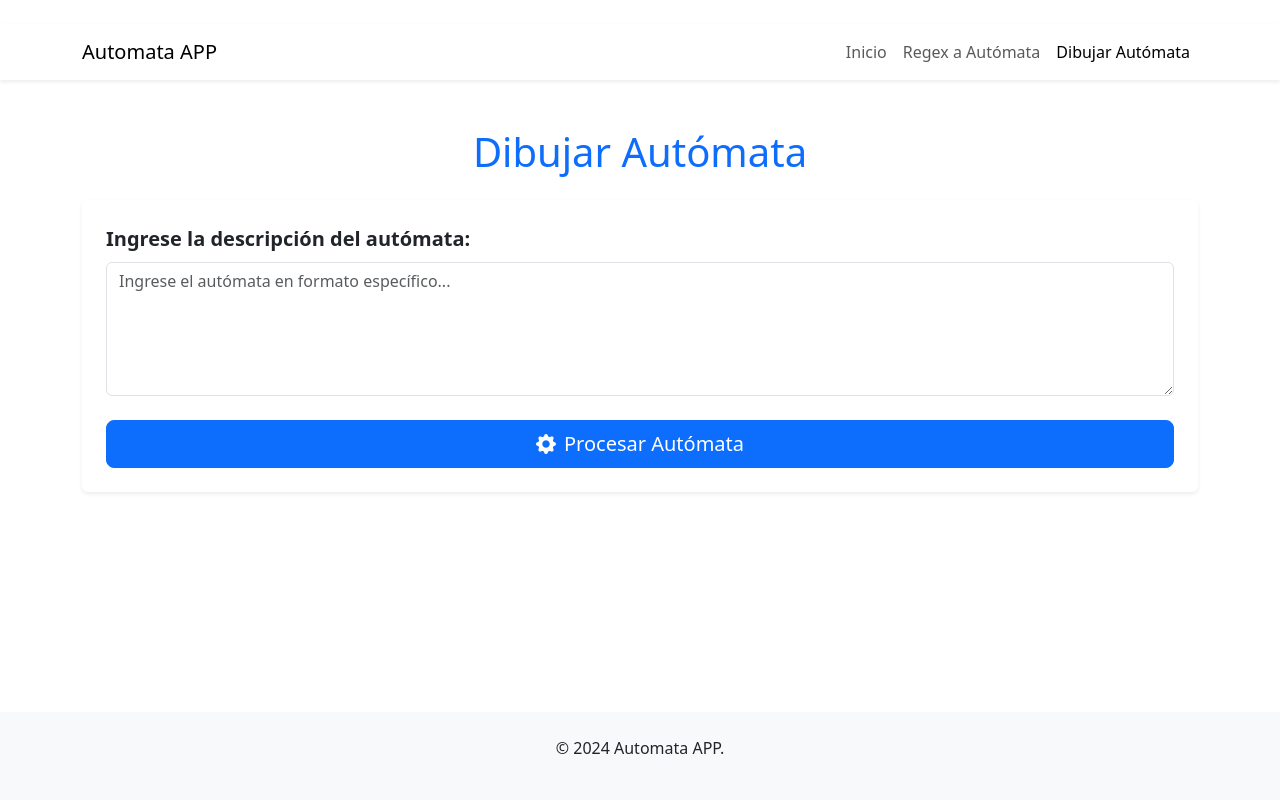
After one commit to Cristian-Infante/AUTOMATA_APP, a Django app: page /draw_automata/ in a window 1280 px wide. The commit adds this page. Run offline with Django 5.2, Linux system fonts and the light colour scheme.

Commit message:
Feature/Index page added

```diff
--- /dev/null
+++ b/AUTOMATA_APP/context_processors.py
@@ -0,0 +1,6 @@
+from datetime import datetime
+
+def current_year(request):
+    return {
+        'current_year': datetime.now().year
+    }
--- a/AUTOMATA_APP/settings.py
+++ b/AUTOMATA_APP/settings.py
@@ -25,7 +25,7 @@ BASE_DIR = Path(__file__).resolve().parent.parent
 SECRET_KEY = 'django-insecure-zy*qz9m8ggoda&z1(ws*va^tz5_o3_+eq8jhros_1ocq&h&605'
 
 # SECURITY WARNING: don't run with debug turned on in production!
-DEBUG = False
+DEBUG = True
 
 ALLOWED_HOSTS = ['automataapp-production.up.railway.app', 'localhost']
 CSRF_TRUSTED_ORIGINS = ['https://automataapp-production.up.railway.app']
@@ -71,6 +71,7 @@ TEMPLATES = [
                 'django.template.context_processors.request',
                 'django.contrib.auth.context_processors.auth',
                 'django.contrib.messages.context_processors.messages',
+                'AUTOMATA_APP.context_processors.current_year',
             ],
         },
     },
--- a/AUTOMATA_APP/urls.py
+++ b/AUTOMATA_APP/urls.py
@@ -20,6 +20,7 @@ from AUTOMATA_APP import views
 
 urlpatterns = [
     path('regex_to_automata/', views.regex_to_automata, name='regex_to_automata'),
+    path('draw_automata/', views.draw_automata, name='draw_automata'),
     path('admin/', admin.site.urls),
     path('', views.index, name='index'),
 ]
--- a/AUTOMATA_APP/views.py
+++ b/AUTOMATA_APP/views.py
@@ -1,10 +1,14 @@
+from datetime import datetime
+from lib2to3.fixes.fix_input import context
+
 from django.shortcuts import render
 from .forms import RegexForm
 from .automata import regex_to_nfa, remove_lambda_transitions, nfa_to_dfa, visualize_automata, reset_state_counter, regex_to_grammar, simulate_dfa
 from .language_description import generate_language_description
 
 def index(request):
-    return render(request, 'regex_to_automata.html')
+    current_year = datetime.now().year
+    return render(request, 'index.html', {'current_year': current_year})
 
 def regex_to_automata(request):
     if request.method == 'POST':
@@ -24,8 +28,8 @@ def regex_to_automata(request):
             dfa_graph = visualize_automata(dfa)
 
             automata_list = [
-                ('AFN-λ', nfa_lambda_graph, 'nfa_lambda'),
-                ('AFN', nfa_no_lambda_graph, 'nfa_no_lambda'),
+                ('AFND-λ', nfa_lambda_graph, 'nfa_lambda'),
+                ('AFND', nfa_no_lambda_graph, 'nfa_no_lambda'),
                 ('AFD', dfa_graph, 'dfa')
             ]
 
@@ -68,3 +72,19 @@ def regex_to_automata(request):
     else:
         form = RegexForm()
     return render(request, 'regex_to_automata.html', {'form': form})
+
+
+def draw_automata(request):
+    # Nueva vista para dibujar el autómata y mostrar información
+    # Puedes replicar la lógica de 'regex_to_automata' o ajustarla según tus necesidades
+    if request.method == 'POST':
+        # Procesar los datos enviados por el usuario
+        # ...
+        context = {
+            # Variables que se enviarán al template
+            # ...
+        }
+        return render(request, 'draw_automata.html', context)
+    else:
+        # Mostrar el formulario inicial
+        return render(request, 'draw_automata.html')
--- /dev/null
+++ b/templates/base.html
@@ -0,0 +1,94 @@
+<!DOCTYPE html>
+<html lang="es">
+<head>
+    <!-- Metaetiquetas y enlaces a Bootstrap -->
+    <meta charset="UTF-8">
+    <meta name="viewport" content="width=device-width, initial-scale=1.0">
+    <title>{% block title %}Automata APP{% endblock %}</title>
+    <!-- Bootstrap CSS -->
+    <link href="https://cdn.jsdelivr.net/npm/bootstrap@5.3.0-alpha1/dist/css/bootstrap.min.css" rel="stylesheet">
+    <!-- Bootstrap Icons -->
+    <link href="https://cdn.jsdelivr.net/npm/bootstrap-icons/font/bootstrap-icons.css" rel="stylesheet">
+    <style>
+        /* Asegurar que el cuerpo tenga altura completa */
+        body, html {
+            height: 100%;
+        }
+        #back-to-top {
+            display: none; /* Ocultar inicialmente */
+        }
+    </style>
+</head>
+<body class="d-flex flex-column min-vh-100">
+    <!-- Navbar -->
+    <nav class="navbar navbar-expand-lg navbar-light bg-white shadow-sm sticky-top">
+        <div class="container">
+            <a class="navbar-brand" href="{% url 'index' %}">Automata APP</a>
+            <button class="navbar-toggler" type="button" data-bs-toggle="collapse" data-bs-target="#navbarNav"
+                aria-controls="navbarNav" aria-expanded="false" aria-label="Toggle navigation">
+                <span class="navbar-toggler-icon"></span>
+            </button>
+            <div class="collapse navbar-collapse" id="navbarNav">
+                <ul class="navbar-nav ms-auto">
+                    <li class="nav-item">
+                        <a class="nav-link {% if request.path == '/' %}active{% endif %}" href="{% url 'index' %}">Inicio</a>
+                    </li>
+                    <li class="nav-item">
+                        <a class="nav-link {% if request.path == '/regex_to_automata/' %}active{% endif %}" href="{% url 'regex_to_automata' %}">Regex a Autómata</a>
+                    </li>
+                    <li class="nav-item">
+                        <a class="nav-link {% if request.path == '/draw_automata/' %}active{% endif %}" href="{% url 'draw_automata' %}">Dibujar Autómata</a>
+                    </li>
+                </ul>
+            </div>
+        </div>
+    </nav>
+
+    <!-- Contenido de la página -->
+    <main class="flex-grow-1">
+        {% block content %}
+        <!-- Simulación de contenido largo para probar el scroll -->
+        <div style="height: 1500px;">
+            <h1 class="text-center mt-5">Contenido de prueba</h1>
+        </div>
+        {% endblock %}
+    </main>
+
+    <!-- Pie de página -->
+    <footer class="text-center py-4 mt-auto bg-light">
+        <p>&copy; {{ current_year }} Automata APP.</p>
+    </footer>
+
+    <!-- Botón "Volver arriba" -->
+    <a href="#" id="back-to-top" class="btn btn-outline-primary position-fixed bottom-0 end-0 m-4 align-items-center justify-content-center"
+       style="width: 50px; height: 50px;">
+        <i class="bi bi-arrow-up"></i>
+    </a>
+
+    <!-- Bootstrap Bundle con Popper -->
+    <script src="https://cdn.jsdelivr.net/npm/bootstrap@5.3.0-alpha1/dist/js/bootstrap.bundle.min.js"></script>
+    {% block scripts %}
+    <script>
+        document.addEventListener('DOMContentLoaded', function () {
+            const backToTopButton = document.getElementById('back-to-top');
+
+            // Mostrar u ocultar el botón según el scroll
+            window.addEventListener('scroll', () => {
+                console.log('ScrollY:', window.scrollY); // Mostrar el valor del scroll para depurar
+                if (window.scrollY > 200) { // Ajusta este valor según el contenido
+                    backToTopButton.style.display = 'flex'; // Mostrar el botón
+                } else {
+                    backToTopButton.style.display = 'none'; // Ocultar el botón
+                }
+            });
+
+            // Manejar clic en el botón para volver arriba
+            backToTopButton.addEventListener('click', (e) => {
+                e.preventDefault(); // Prevenir el comportamiento predeterminado
+                window.scrollTo({ top: 0, behavior: 'smooth' });
+            });
+        });
+    </script>
+    {% endblock %}
+</body>
+</html>
--- /dev/null
+++ b/templates/draw_automata.html
@@ -0,0 +1,35 @@
+{% extends 'base.html' %}
+
+{% block title %}Dibujar Autómata - Conversor de Regex a Autómatas{% endblock %}
+
+{% block content %}
+<div class="container my-5">
+    <h1 class="text-center mb-4 text-primary">Dibujar Autómata</h1>
+    <!-- Formulario para ingresar el autómata -->
+    <form method="post" action="{% url 'draw_automata' %}" class="bg-white p-4 rounded shadow-sm">
+        {% csrf_token %}
+        <div class="mb-4">
+            <label for="automata-input" class="form-label d-block fw-bold fs-5">
+                Ingrese la descripción del autómata:
+            </label>
+            <textarea name="automata_input" id="automata-input" class="form-control" rows="5" placeholder="Ingrese el autómata en formato específico..."></textarea>
+        </div>
+        <button type="submit" class="btn btn-primary btn-lg w-100 d-flex align-items-center justify-content-center">
+            <i class="bi bi-gear-fill me-2"></i> Procesar Autómata
+        </button>
+    </form>
+
+    <!-- Mostrar resultados si existen -->
+    {% if automata_data %}
+    <div class="results mt-5">
+        <h2 class="text-center mb-4 text-secondary">Resultados</h2>
+        <!-- Aquí puedes mostrar la representación gráfica y la información del autómata -->
+        <div class="automata-info">
+            <p><strong>Descripción del Autómata:</strong></p>
+            <pre>{{ automata_data }}</pre>
+            <!-- Agrega más información y gráficos según sea necesario -->
+        </div>
+    </div>
+    {% endif %}
+</div>
+{% endblock %}
```
Also changed, not shown: templates/index.html (added, +57 -0 lines), templates/regex_to_automata.html (+6 -94 lines).
